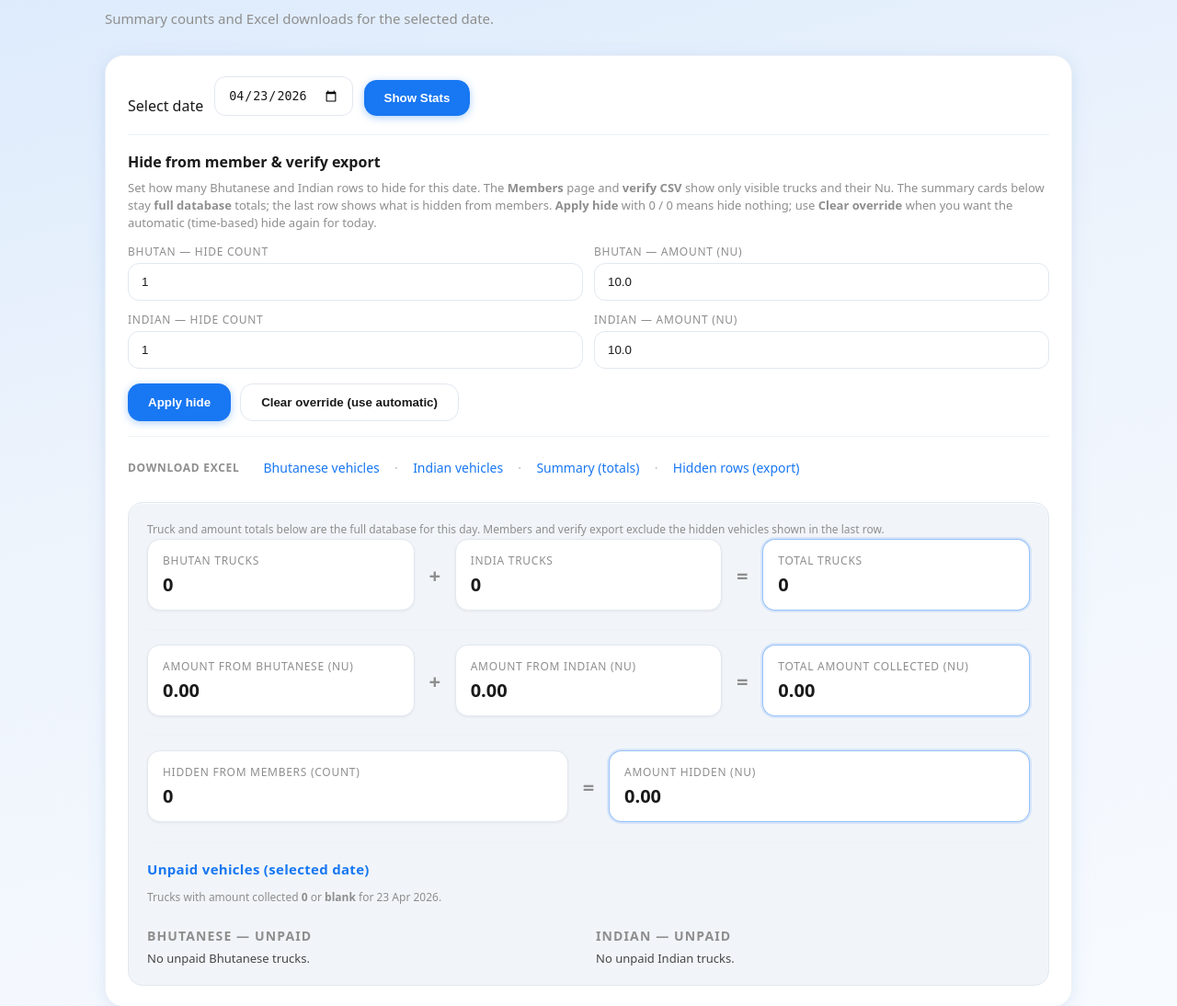
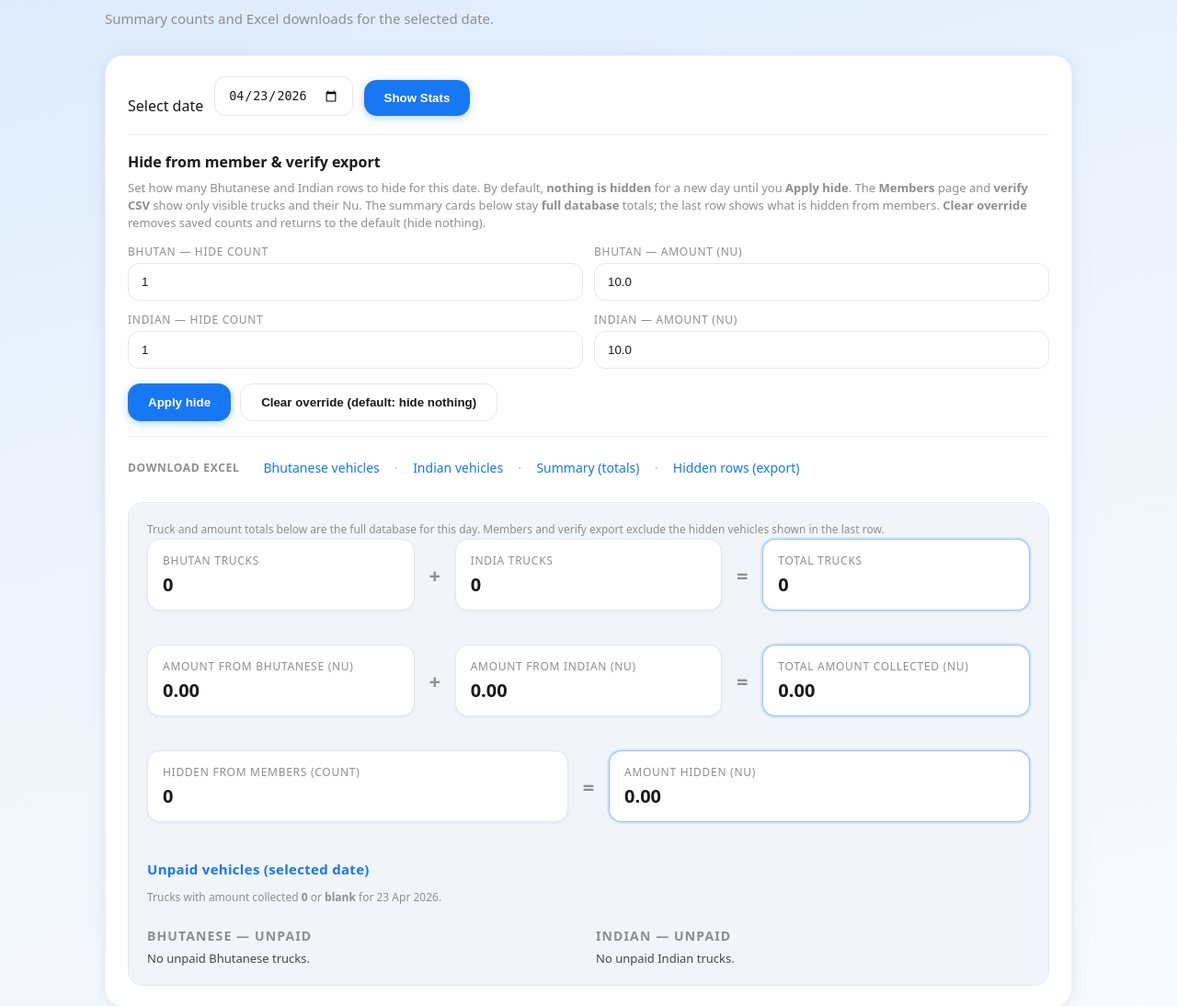
Before and after one commit to beacparking/BEAC-CLEAN, a Flask app: page /stats in a window 1280 px wide. Shown: the part 143-1237 px from the top of the page at 92% size. Run offline with Flask 3, Linux system fonts and the light colour scheme; the visitor is signed in with stand-in values (Sample User, id 1); a database or web service that is not in the repository returns one stand-in record (values such as "Sample title"); some libraries are stand-ins or nearby versions.

Commit message:
Stats: default to no vehicle hiding; remove time-based ramp

```diff
--- a/app.py
+++ b/app.py
@@ -5,7 +5,6 @@ import os
 import qrcode
 import csv
 import io
-import math
 from datetime import datetime, timedelta, date
 from zoneinfo import ZoneInfo
 
@@ -22,16 +21,12 @@ def get_db():
     return psycopg2.connect(DATABASE_URL)
 
 
-# /members, /stats, /verify/export: hide these from display for *today only* (ramps over the day).
-DISPLAY_HIDE_BHUTAN_100_CAP = 7
-DISPLAY_HIDE_INDIAN_150_CAP = 8
-# Ramp hits 100% at 7:30 PM Asia/Thimphu; after that, full 7 + 8 hide (if matching rows exist).
-DISPLAY_HIDE_RAMP_END_HOURS_FROM_MIDNIGHT = 19.5
-DISPLAY_HIDE_TZ = ZoneInfo("Asia/Thimphu")
+# Local "today" for daily report, stats/members default date, etc.
+THIMPHU_TZ = ZoneInfo("Asia/Thimphu")
 
 
 def _thimphu_today():
-    return datetime.now(DISPLAY_HIDE_TZ).date()
+    return datetime.now(THIMPHU_TZ).date()
 
 
 def _display_amount_eq(val, nu):
@@ -42,54 +37,6 @@ def _display_amount_eq(val, nu):
         return abs(float(val) - float(nu)) < 0.5
     except (TypeError, ValueError):
         return False
-
-
-def _ramped_hide_counts_today(bhutan_total_count, indian_total_count, view_date):
-    """Return (bhutan_hide, indian_hide). Non-zero only when view_date is *today* in Asia/Thimphu.
-
-    Caps use **all** Bhutanese / Indian trucks that day (not only @100 / @150), so we can hide
-    8 Indians and 7 Bhutanese whenever at least that many trucks exist. Which rows are hidden
-    is chosen in `_hidden_vehicle_ids_from_rows` (prefer 150 / 100 Nu, then others by token).
-    Bhutanese CHIMIRD / VAJRA (vehicle number or load type) are never hidden.
-    """
-    if view_date != _thimphu_today():
-        return 0, 0
-    now = datetime.now(DISPLAY_HIDE_TZ)
-    hours_elapsed = now.hour + now.minute / 60.0 + now.second / 3600.0
-
-    cap_bh = min(DISPLAY_HIDE_BHUTAN_100_CAP, bhutan_total_count)
-    cap_ih = min(DISPLAY_HIDE_INDIAN_150_CAP, indian_total_count)
-    max_hide = cap_bh + cap_ih
-    if max_hide == 0:
-        return 0, 0
-
-    if hours_elapsed >= DISPLAY_HIDE_RAMP_END_HOURS_FROM_MIDNIGHT:
-        return cap_bh, cap_ih
-
-    ramp_frac = hours_elapsed / DISPLAY_HIDE_RAMP_END_HOURS_FROM_MIDNIGHT
-    target_total = min(max_hide, max(0, math.floor(max_hide * ramp_frac + 0.5)))
-
-    if cap_bh == 0:
-        return 0, min(cap_ih, target_total)
-    if cap_ih == 0:
-        return min(cap_bh, target_total), 0
-
-    # Indian first: ensures target_total==15 => 8 Indian + 7 Bhutan when caps allow
-    hide_ih = min(cap_ih, target_total)
-    hide_bh = min(cap_bh, target_total - hide_ih)
-
-    shortfall = target_total - hide_bh - hide_ih
-    while shortfall > 0:
-        if hide_bh < cap_bh:
-            hide_bh += 1
-            shortfall -= 1
-        elif hide_ih < cap_ih:
-            hide_ih += 1
-            shortfall -= 1
-        else:
-            break
-
-    return hide_bh, hide_ih
 
 
 def _bhutan_protected_from_member_hide(row):
@@ -202,20 +149,20 @@ def _fetch_member_hide_override(for_date):
     }
 
 
-def _resolve_hide_counts(bhutan_total, indian_total, view_date, override=None):
-    """Manual override from Stats wins when a row exists (including explicit 0/0 = hide nothing).
-    If there is no row for this date, use automatic ramp (today Thimphu only)."""
+def _resolve_hide_counts(bhutan_total, indian_total, _view_date, override=None):
+    """When a member_hide_override row exists for the date, use it (including explicit 0/0).
+    Otherwise default is hide nothing — no automatic hiding for new days/dates."""
     ov = override if override is not None else _fetch_member_hide_override(view_date)
     if ov is not None:
         return (
             min(max(0, ov["bhutan_count"]), bhutan_total),
             min(max(0, ov["indian_count"]), indian_total),
         )
-    return _ramped_hide_counts_today(bhutan_total, indian_total, view_date)
+    return 0, 0
 
 
 def _member_hide_sets(for_date):
-    """Hidden vehicle ids for a date using DB override or automatic ramp (same as members / verify)."""
+    """Hidden vehicle ids: saved Stats override for the date, else none hidden."""
     conn = get_db()
     cur = conn.cursor()
     cur.execute(
@@ -842,7 +789,7 @@ def stats_member_hide():
     ia = _parse_optional_amount("indian_amount")
 
     # Always persist on Apply (including 0/0) so "hide nothing" is not confused with
-    # "no override" (which uses automatic ramp). Use Clear to remove the row.
+    # "no override" (default: hide nothing). Use Clear to remove the row.
     cur.execute(
         """
         INSERT INTO member_hide_override (
@@ -1001,7 +948,7 @@ def stats_export():
             download_name=f"stats_summary_{d}.csv",
         )
 
-    # CSV listing rows hidden from members / verify (override or automatic ramp)
+    # CSV listing rows hidden from members / verify (Stats override, else none)
     if only_150 == "1":
         hidden_ids, _, _ = _member_hide_sets(d)
         conn = get_db()
--- a/templates/stats.html
+++ b/templates/stats.html
@@ -33,7 +33,7 @@
 
 <div class="member-hide-panel">
     <h2 class="member-hide-panel__title">Hide from member &amp; verify export</h2>
-    <p class="member-hide-panel__lead">Set how many Bhutanese and Indian rows to hide for this date. The <strong>Members</strong> page and <strong>verify CSV</strong> show only visible trucks and their Nu. The summary cards below stay <strong>full database</strong> totals; the last row shows what is hidden from members. <strong>Apply hide</strong> with 0 / 0 means hide nothing; use <strong>Clear override</strong> when you want the automatic (time-based) hide again for today.</p>
+    <p class="member-hide-panel__lead">Set how many Bhutanese and Indian rows to hide for this date. By default, <strong>nothing is hidden</strong> for a new day until you <strong>Apply hide</strong>. The <strong>Members</strong> page and <strong>verify CSV</strong> show only visible trucks and their Nu. The summary cards below stay <strong>full database</strong> totals; the last row shows what is hidden from members. <strong>Clear override</strong> removes saved counts and returns to the default (hide nothing).</p>
     <form method="POST" action="{{ url_for('stats_member_hide') }}" class="qr-form member-hide-form" id="member-hide-form">
         <input type="hidden" name="date" id="member-hide-date" value="{{ stats_date.isoformat() }}">
         <div class="member-hide-grid">
@@ -60,7 +60,7 @@
         </div>
         <div class="member-hide-actions">
             <button type="submit" name="action" value="save">Apply hide</button>
-            <button type="submit" name="action" value="clear" class="member-hide-btn--secondary">Clear override (use automatic)</button>
+            <button type="submit" name="action" value="clear" class="member-hide-btn--secondary">Clear override (default: hide nothing)</button>
         </div>
     </form>
 </div>
```
